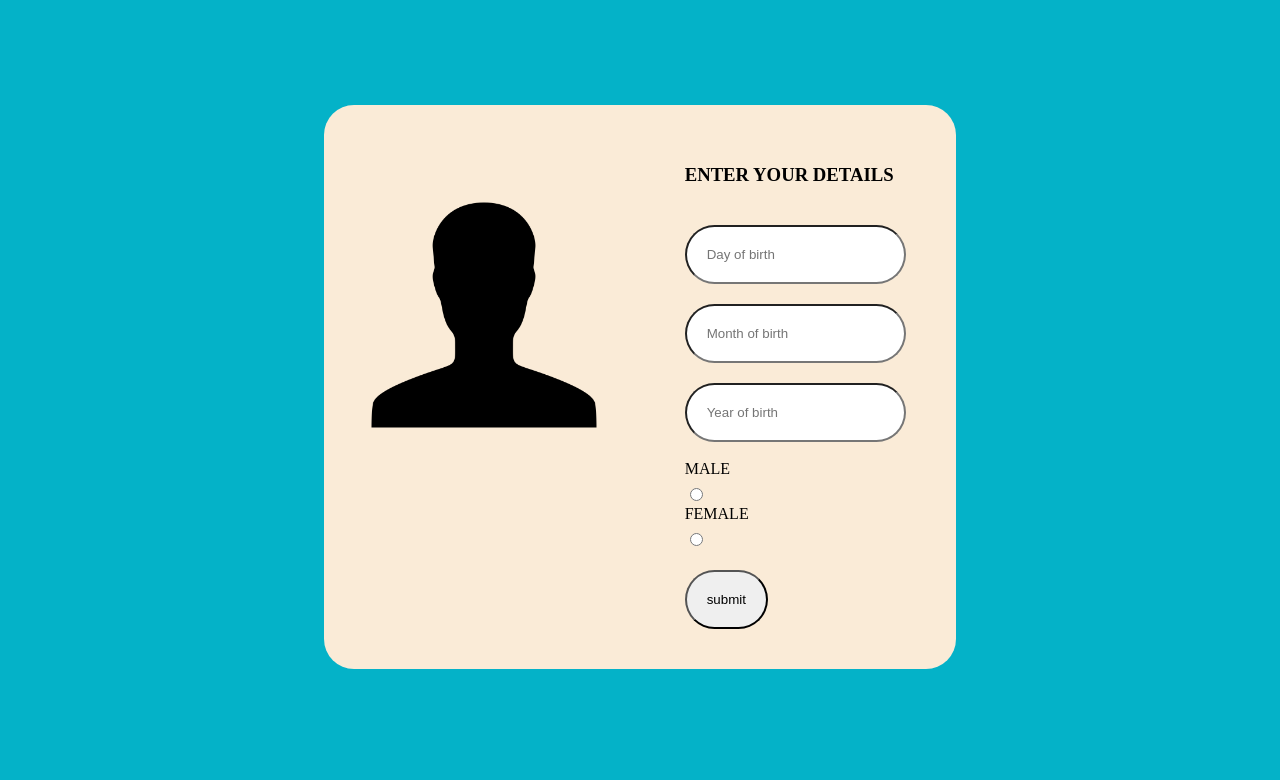
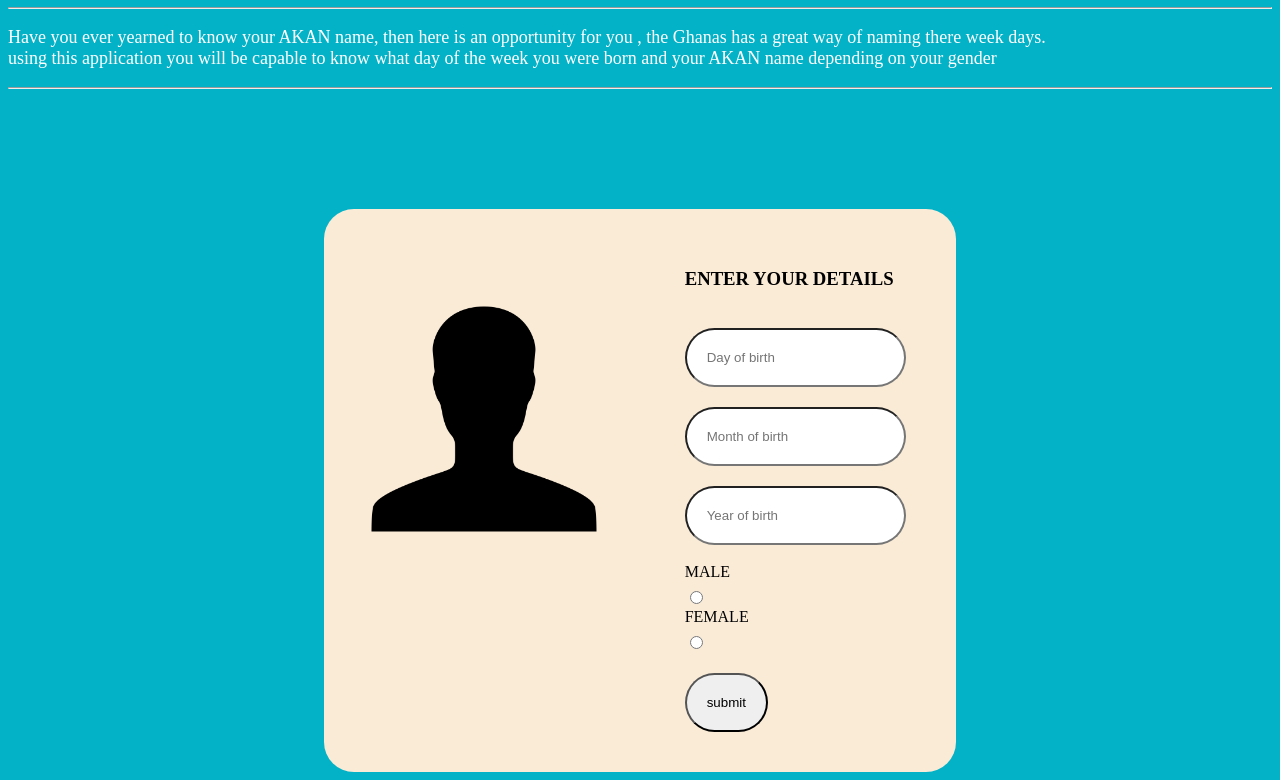
Before and after one commit to Kenneth-joseph/proj-2-know, a plain HTML site: page index.html in a window 1280 px wide. Shown: the part 73-853 px from the top of the page. Before the commit the page ends 800 px from the top, so only its background shows below. Drawn offline with Linux system fonts and the light colour scheme.

Commit message:
added my page describtion

```diff
--- a/index.html
+++ b/index.html
@@ -11,6 +11,12 @@
     <body>
 
    <h1>KNOW YOUR AKAN NAME</h1>
+   <hr>
+   <div id="paragraph">
+     <p>Have you ever yearned to know your AKAN name, then here is an opportunity for you , the Ghanas has a great way of naming there week days. </br>
+      using this application you will be capable to know what day of the week you were born and your AKAN name depending on your gender</p>
+   </div>
+   <hr>
    <container>
       <div class="image">
           <img src="log.png" width="300px">
--- a/styles.css
+++ b/styles.css
@@ -37,3 +37,10 @@ input[type=radio],label{
     margin-top:60px;
 
 }
+
+#paragraph{
+ text-align: justify;
+ color: white;
+ font-size:18px;;
+
+}
```
